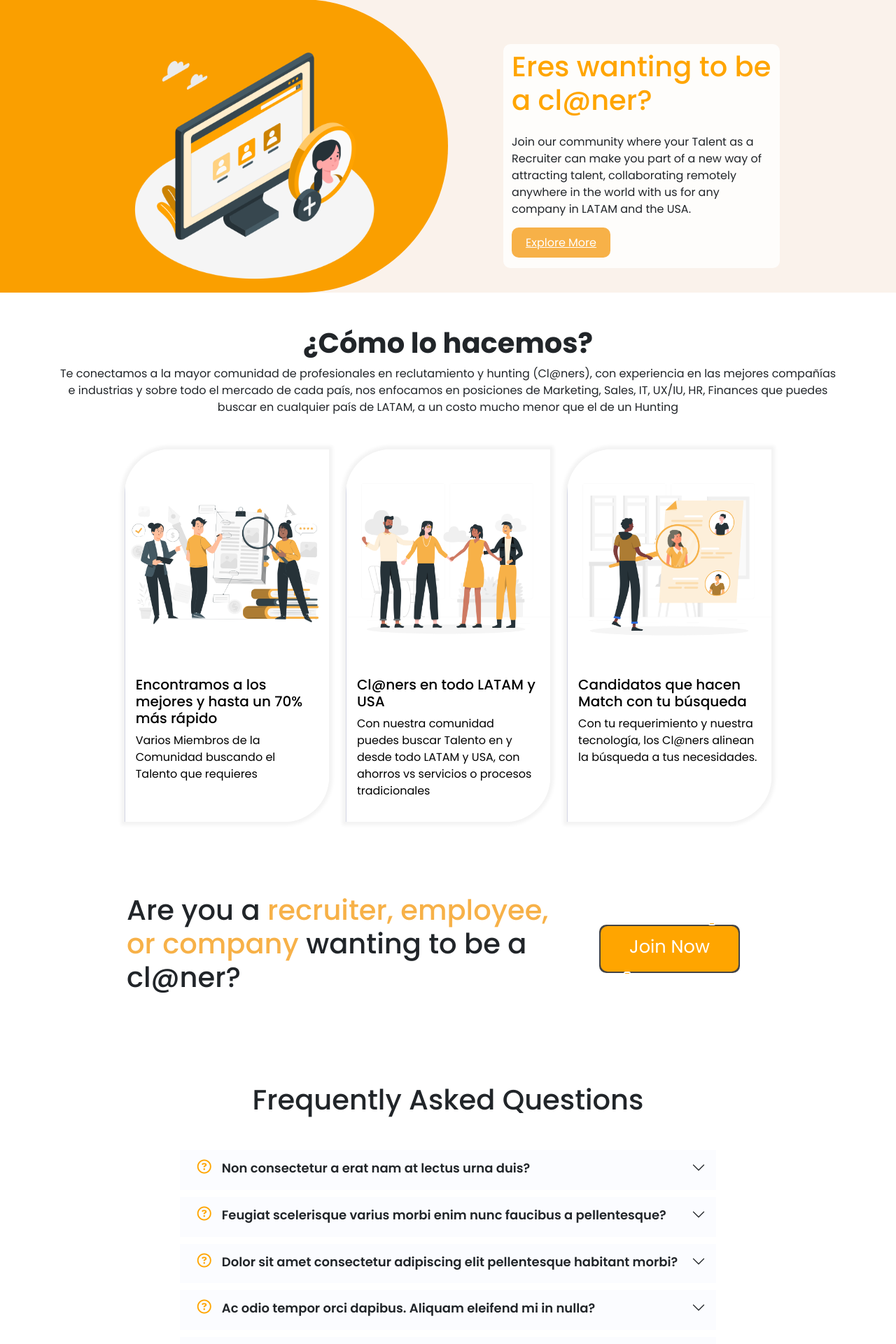
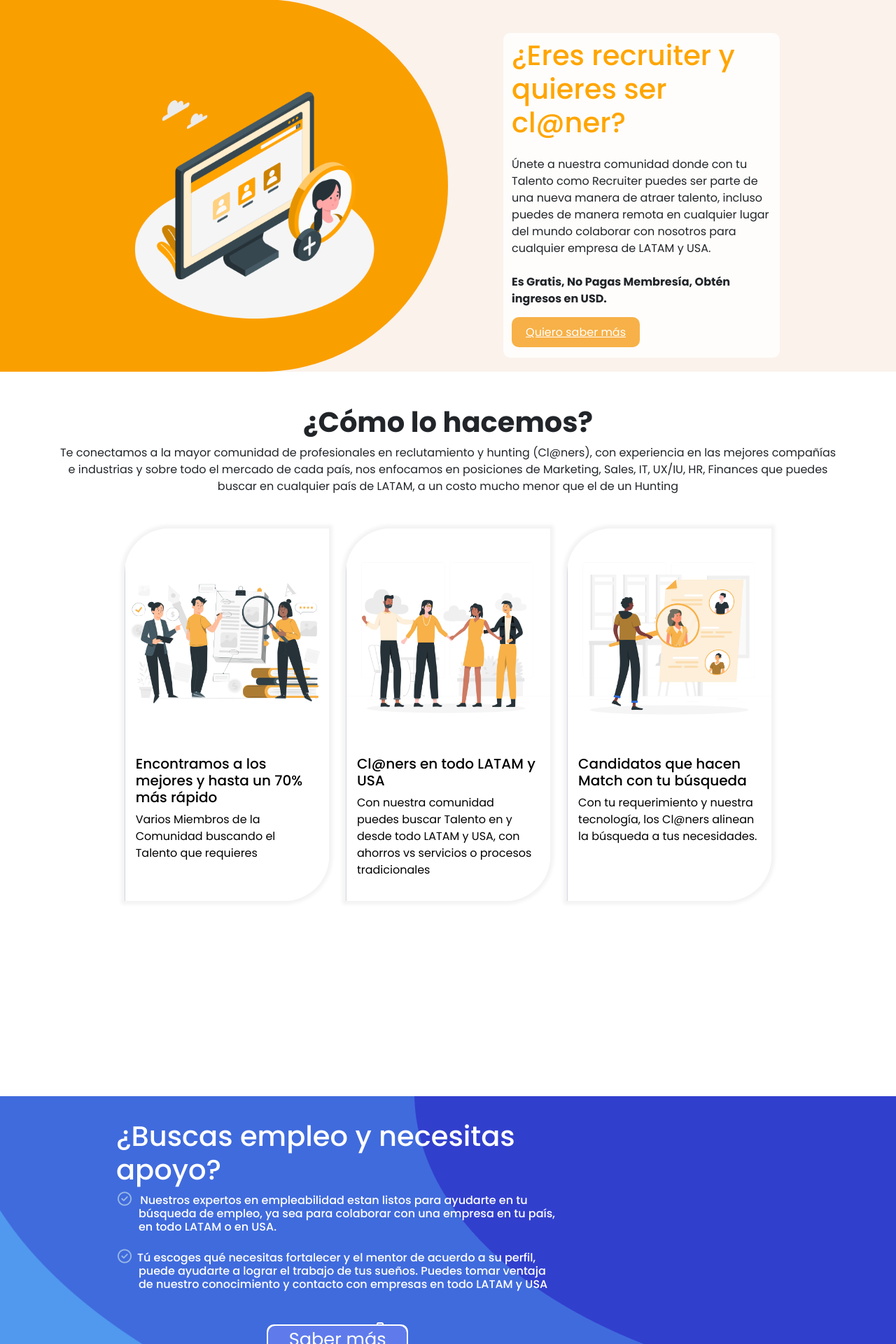
Before and after one commit to cm-dani/Home, a PHP site: page /es/index.html in a window 1280 px wide. Shown: the part 961-2881 px from the top of the page at 70% size. Run offline with PHP 8.4, Linux system fonts and the light colour scheme; some libraries are stand-ins or nearby versions.

Commit message:
new sections

```diff
--- a/css/style.css
+++ b/css/style.css
@@ -257,7 +257,7 @@ div .centrarboton{
 }
 
 .btn2 {
-  padding: 10px 20px;
+
   border-radius: 10px;
   border-width: 2px;
   background-color: #f7b148;
@@ -301,7 +301,31 @@ div .centrarboton{
   object-position: bottom;
 }
 
-/*join now*/
+
+/*Empleado*/
+
+.empleado {
+  background: url("/images/blue-bg.png") center center no-repeat;
+  padding:15rem 0 15rem 0;
+}
+
+.empleado .empleados span {
+  font-size: 48px;
+  display: block;
+  color: #fff;
+  font-weight: 600;
+  font-family: "Poppins", sans-serif;
+}
+
+.empleado .empleados p {
+  padding: 0;
+  margin: 0 0 20px 0;
+  font-size: 15px;
+  color: rgba(255, 255, 255, 0.8);
+}
+
+/*empleado*/
+
 
 .letrajButton{
   font-size: 1.6rem;
@@ -309,16 +333,17 @@ div .centrarboton{
 }
 
 div.join {
-  margin-top: 15px;
+
   text-align: center;
-  padding: 15px;
+  padding: 0;
 }
 .joinbutton {
+
   position: relative;
-  background: #444;
+  background: rgb(255, 255, 255);
   color: #fff;
   text-decoration: none;
-  padding: 8% 15%;
+  padding: 2% 5%;
   transition: 0.5s;
   border-radius: 10px;
 
@@ -332,11 +357,12 @@ a.joinbutton:hover {
   box-shadow: 0 0 35px var(--clr);
 }
 a.joinbutton::before {
+
   content: "";
   position: absolute;
   border-radius: 10px;
   inset: 2px;
-  background: orange;
+  background: rgb(95, 123, 235);
 }
 a.joinbutton span {
   position: relative;
@@ -360,7 +386,7 @@ a.joinbutton i::before {
   width: 10px;
   height: 5px;
   border: 2px solid #fff;
-  background: orange;
+  background: rgb(95, 123, 235);
   transform: translateX(-50%);
   transition: 0.5s;
 }
@@ -380,7 +406,7 @@ a.joinbutton i::after {
   width: 10px;
   height: 5px;
   border: 2px solid #fff;
-  background: orange;
+  background: rgb(95, 123, 235);
   transform: translateX(-50%);
   transition: 0.5s;
 }
@@ -390,6 +416,32 @@ a.joinbutton:hover i::after {
   border-radius: 10px;
   left: 80%;
 }
+
+
+.empleado ul {
+  padding: 0;
+  list-style-position: outside;
+}
+
+.empleado ul li {
+  padding-bottom: 10px;
+
+  list-style-position: inside;
+  text-indent: -2em;
+  padding-left: 2em;
+
+}
+
+.empleado ul i {
+  list-style-position: outside;
+  font-size: 20px;
+  padding-right: 10px;
+  text-align: justify;
+  color: rgb(152, 185, 228);
+  text-indent: 10%;
+}
+
+
 /*WALLPAPER*/
 
 .wallpaperv2{
--- a/es/index.html
+++ b/es/index.html
@@ -43,16 +43,16 @@
         <div class="collapse navbar-collapse " id="navbarSupportedContent">
           <ul class="navbar-nav ms-auto justify-content-end">
             <li class="nav-item">
-              <a class="nav-link" href="#">Home</a>
+              <a class="nav-link" href="#">Inicio</a>
             </li>
             <li class="nav-item">
-              <a class="nav-link" href="#">Recruiters</a>
+              <a class="nav-link" href="#">Reclutadores</a>
             </li>
             <li class="nav-item">
-              <a class="nav-link" href="#">Companies</a>
+              <a class="nav-link" href="#">Empresas</a>
             </li>
             <li class="nav-item">
-              <a class="btn btn-signin btn-outline-light btn-rounded" href="#!"> LOG IN </a>
+              <a class="btn btn-signin btn-outline-light btn-rounded" href="#!"> Iniciar Sesión </a>
             </li>
           </ul>
         </div>
@@ -71,13 +71,13 @@
 
           <i class="fas fa-cog"></i>
         </div>
-        <h3>Language switcher</h3>
+        <h3>Cambia de idioma</h3>
         <div class="language-switcher-item">
-          <p class="mb-2">Choose a language</p>
+          <p class="mb-2">Elige un idioma</p>
           <!--theme colors-->
           <div class="theme-colors flags" id="flags">
          <div data-language ="es"><button type="button" data-js-theme-color="es" class="js-theme-color-item es active" ></button>  Español</div>
-         <p><div data-language ="en"><button type="button" data-js-theme-color="en" class="js-theme-color-item en" datalanguage ="en"></button> English</div></p>
+         <p><div data-language ="en"><button type="button" data-js-theme-color="en" class="js-theme-color-item en" datalanguage ="en"></button>Inglés</div></p>
           </div>
         </div>
       </div>
@@ -85,11 +85,11 @@
     <!--HOME-->
     <section id="home">
       <div class=" letrahome">
-          <h1 class="display-4 fw-bold paddinghome " data-aos="fade-up">Somos largest <span class="text-home">social recruitment
-              community</span> in Latin America and the USA.</h1>
-          <h4 data-aos="fade-up" data-aos-delay="100" >A whole Cl@n of Recruiters at your service, so you
-            will hire faster, more efficiently and at a much lower cost than a Hunting company</h4>
-            <div class="centrarboton" data-aos="fade-up " data-aos-delay="200 "><a href="#" class="btn-home"><h1 class="btn-home">Hire talent</h1></a></div>
+          <h1 class="display-4 fw-bold paddinghome " data-aos="fade-up">Somos la comunidad de  <span class="text-home">social recruitment
+              </span> más grande de Latinoamérica y USA.</h1>
+          <h4 data-aos="fade-up" data-aos-delay="100" >Todo un Cl@n de Reclutadores a tu servicio, así contratas más rápido, más eficiente y con un costo mucho más
+            bajo que con una compañía de Hunting.</h4>
+            <div class="centrarboton" data-aos="fade-up " data-aos-delay="200 "><a href="#" class="btn-home"><h1 class="btn-home">Contratar talento</h1></a></div>
       </div>
 
     </section>
@@ -103,11 +103,11 @@
             <img src="/images/recruiter.png" class="responsive" alt="" data-aos="fade-left">
           </div>
           <div class="col-lg-5 offset-lg-1 recruiter" data-aos="fade-right">
-            <h1 class="mt-2 mb-4 text-recruiter">Eres wanting to be a cl@ner? </h1>
-            <p class="mb-4">Join our community where your Talent as a Recruiter can make you part of
-              a new way of attracting talent, collaborating remotely anywhere in the world with us for
-              any company in LATAM and the USA.</p>
-            <a href="#" class="btn2">Explore More</a>
+            <h1 class="mt-2 mb-4 text-recruiter">¿Eres recruiter y quieres ser cl@ner? </h1>
+            <p class="mb-4">Únete a nuestra comunidad donde con tu Talento como Recruiter puedes ser parte de una nueva manera de atraer talento, incluso
+              puedes de manera remota en cualquier lugar del mundo colaborar con nosotros para cualquier empresa de LATAM y USA.
+              <br><br><span class="fw-bold">Es Gratis, No Pagas Membresía, Obtén ingresos en USD.</span></p>
+            <a href="#" class="btn2">Quiero saber más</a>
             <br>
             <br>
           </div>
@@ -168,24 +168,34 @@
     <!--END CÓMO LO HACEMOS-->
 
 
-
-    <!--JOIN NOW-->
-  <section id="join now">
+   <!--JOIN NOW-->
+   <section id="empleado" class="empleado">
     <div class="container">
       <div class="row align-items-center py-4" data-aos="flip-left">
 
-        <div class="col-md-8 column ui-sortable join" " style>
-          <h1 class="display-7 text-start" >Are you a<span class="text-home"> recruiter, employee, or company</span>
-            wanting to be a cl@ner?</h1>
+        <div class="col-md-8 column ui-sortable join" style>
+          <h1 class="display-7 text-start text-white" >¿Buscas empleo y necesitas apoyo?</h1>
+            <h6 class="text-start text-white">
+              <ul>
+                <li><i class="fa-regular fa-circle-check"></i> Nuestros expertos en empleabilidad estan listos para ayudarte en tu búsqueda de empleo, ya sea para colaborar con una empresa en tu
+                  país, en todo LATAM o en USA.</li>
+                <li><i class="fa-regular fa-circle-check"></i>Tú escoges qué necesitas fortalecer y el mentor de acuerdo a su perfil, puede ayudarte a lograr el trabajo de tus sueños.
+                  Puedes tomar ventaja de nuestro conocimiento y contacto con empresas en todo LATAM y USA</li>
+              </ul>
+            </h6>
+          <br>
+          <a class="joinbutton joincenter" style="--clr:rgb(7, 15, 80)" href="#"><span class="letrajButton">Saber más</span><i></i></a>
+
         </div>
         <div class="col-md-4 column ui-sortable join" style>
-          <a class="joinbutton joincenter" style="--clr:rgb(7, 15, 80)" href="#"><span class="letrajButton">Join Now</span><i></i></a>
         </div>
       </div>
     </div>
   </section>
 
-    <!--END JOIN NOW -->
+
+
+  <!--END JOIN NOW -->
 
    <!--FAQ-->
 
```
Also changed, not shown: index.html (+17 -6 lines), images/blue-bg.png (added), js/main.js (deleted), 3 other files.
